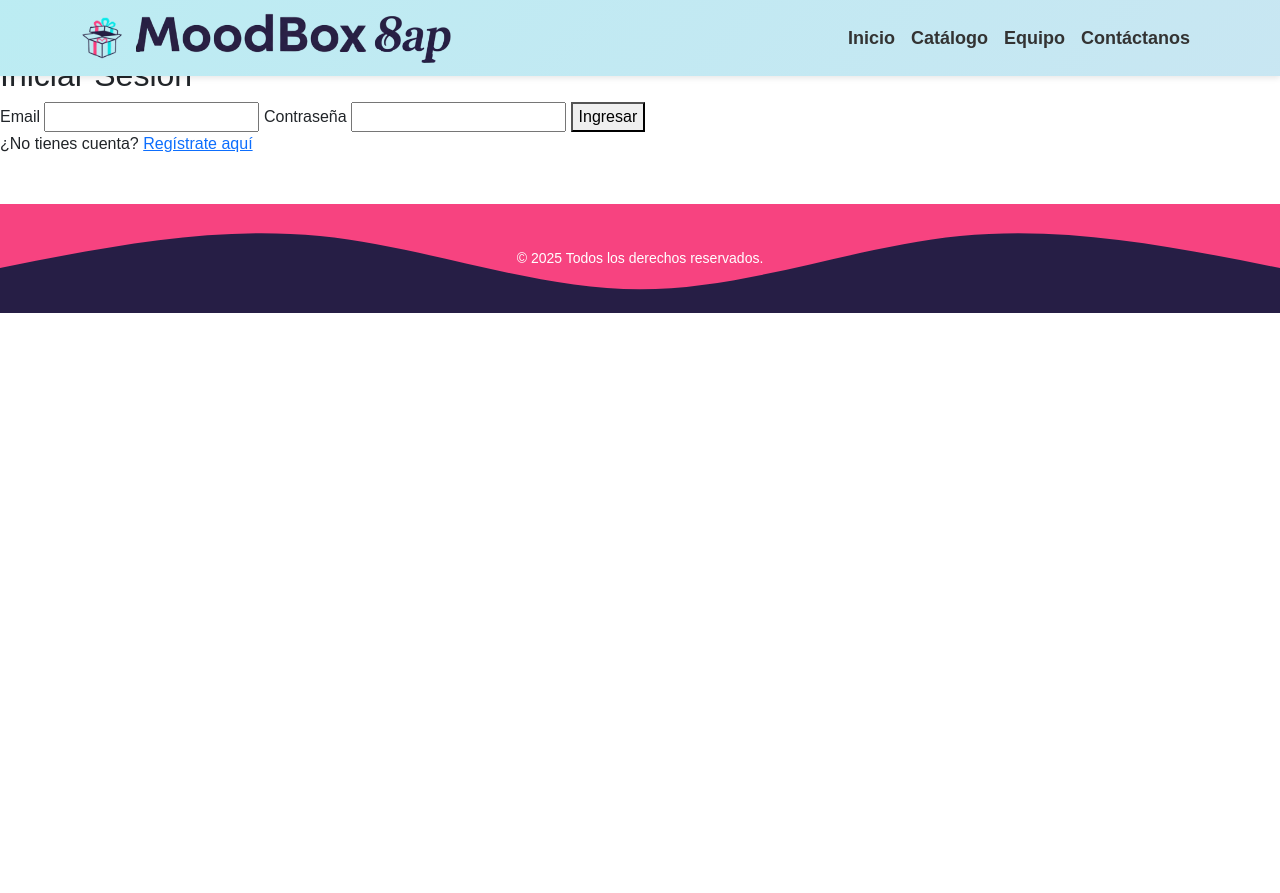
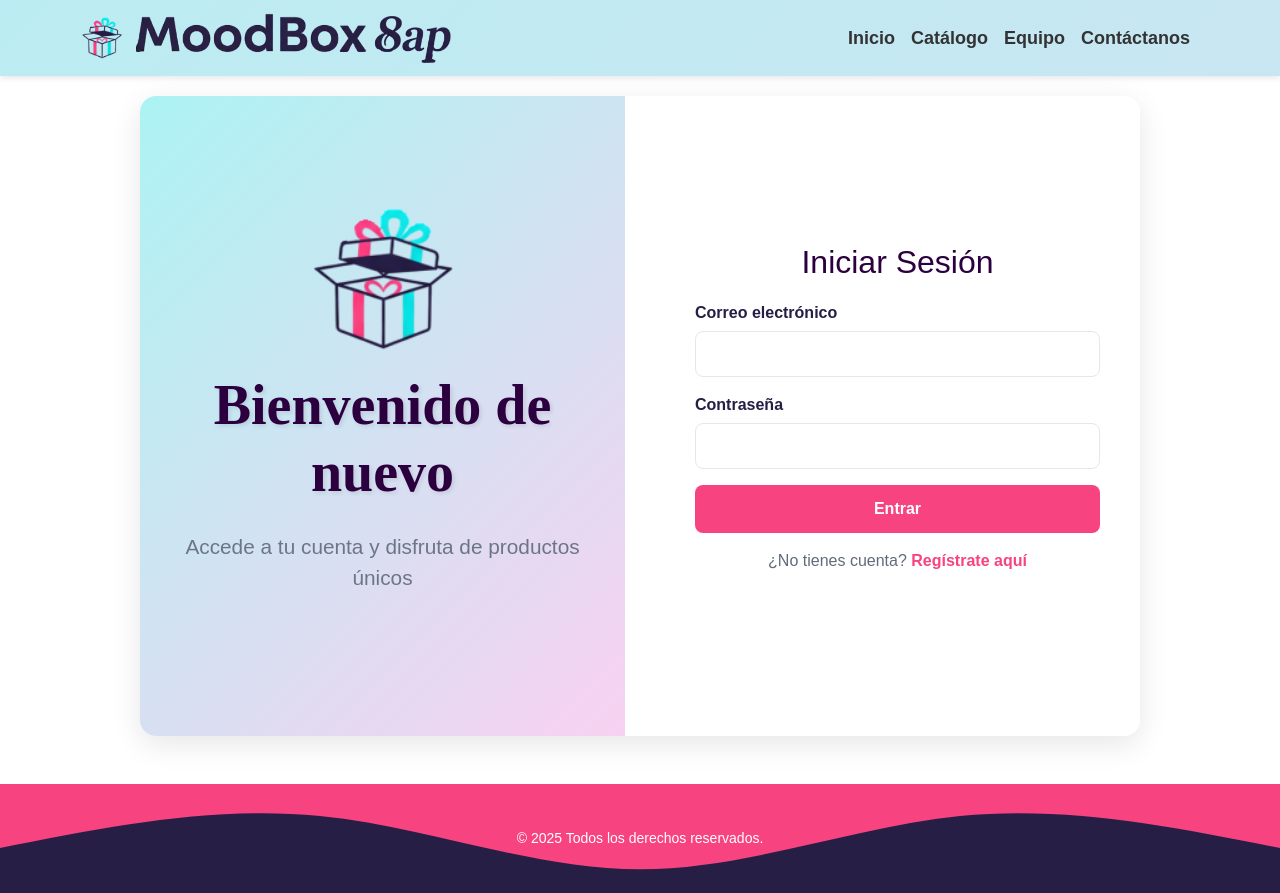
Before and after one commit to PipeAlf/MoodBox8AP, a website: page login.html in a window 1280 px wide. Before the commit the page ends 800 px from the top, so only its background shows below. Drawn offline with nearby package versions, Linux system fonts and the light colour scheme; a web font is replaced by a local one.

Commit message:
Tarea 10

```diff
--- a/assets/css/login_style.css
+++ b/assets/css/login_style.css
@@ -1,44 +1,51 @@
 .contenedor-login {
   display: grid;
   grid-template-columns: 1fr 1fr;
-  min-height: 90vh;
+  min-height: 80vh;
   max-width: 1000px;
-  margin: 0 auto;
+  margin: 40px auto;
   background: #fff;
-  border-radius: 12px;
+  border-radius: 16px;
   overflow: hidden;
-  box-shadow: 0 6px 20px rgba(0,0,0,0.1);
+  box-shadow: 0 8px 30px rgba(0,0,0,0.1);
+    gap: 30px;
 }
 
-/* Hero lateral */
+/* --- Hero lateral --- */
 .hero-login {
-  background: linear-gradient(135deg, #08E2E3, #261E45);
-  color: #fff;
+  background: linear-gradient(135deg, #acf3f3, #f8d1f1); /* tonos suaves que combinan */
+  color: #2C003E;
   padding: 40px;
   display: flex;
   flex-direction: column;
   justify-content: center;
-  align-items: flex-start;
+  align-items: center;
+  text-align: center;
 }
 
-.hero-login .hero-logo {
-  width: 120px;
+.hero-logo {
+  width: 140px;
   margin-bottom: 20px;
+
+
 }
 
 .hero-title {
   font-size: 2rem;
   font-weight: 700;
-  margin-bottom: 10px;
+  margin-bottom: 12px;
 }
 
 .hero-subtitle {
   font-size: 1.1rem;
+  color: #261E45;
   opacity: 0.9;
+  max-width: 280px;
 }
 
-/* Card formulario */
+/* --- Formulario --- */
 .card-form {
+  background: #fff;  /* mantiene fondo blanco */
   padding: 40px;
   display: flex;
   flex-direction: column;
@@ -46,38 +53,75 @@
 }
 
 .card-form h2 {
+  text-align: center;
+  margin-bottom: 20px;
+  color: #2C003E;
+}
+
+.campo {
+  margin-bottom: 16px;
+}
+
+.campo label {
+  display: block;
+  font-weight: 600;
+  margin-bottom: 6px;
   color: #261E45;
-  margin-bottom: 20px;
+}
+
+.campo input {
+  width: 100%;
+  padding: 10px;
+  border: 1px solid #e6e6ef;
+  border-radius: 8px;
+  outline: none;
+}
+
+.campo input:focus {
+  border-color: #08E2E3;
+  box-shadow: 0 0 0 4px rgba(8, 226, 227, 0.1);
 }
 
 .card-form .btn {
-  background-color: #F74380;
+  background-color: #F74380 !important;
+  color: #fff !important;
+  padding: 12px;
+  width: 100%;
   border: none;
-  font-weight: 600;
-  color: #fff;
-  padding: 10px;
   border-radius: 8px;
-  width: 100%;
-  margin-top: 10px;
+  font-weight: 700;
+  cursor: pointer;
+  transition: background-color 0.3s ease;
 }
 
-.card-form a {
-  color: #08E2E3;
-  font-weight: 600;
+.card-form .btn:hover {
+  background-color: #08E2E3 !important;
+  color: #261E45 !important;
+}
+
+.texto-secundario {
+  text-align: center;
+  margin-top: 16px;
+  color: #616b7a;
+}
+
+.texto-secundario a {
+  color: #F74380;
+  font-weight: 700;
   text-decoration: none;
 }
 
-.card-form a:hover {
+.texto-secundario a:hover {
   text-decoration: underline;
 }
 
-/* Responsive */
+/* --- Responsive --- */
 @media (max-width: 768px) {
   .contenedor-login {
     grid-template-columns: 1fr;
   }
+
   .hero-login {
-    align-items: center;
-    text-align: center;
+    padding: 30px;
   }
 }
--- a/assets/css/register_style.css
+++ b/assets/css/register_style.css
@@ -1,44 +1,49 @@
 .contenedor-login {
   display: grid;
   grid-template-columns: 1fr 1fr;
-  min-height: 90vh;
+  min-height: 80vh;
   max-width: 1000px;
-  margin: 0 auto;
+  margin: 40px auto;
   background: #fff;
-  border-radius: 12px;
+  border-radius: 16px;
   overflow: hidden;
-  box-shadow: 0 6px 20px rgba(0,0,0,0.1);
+  box-shadow: 0 8px 30px rgba(0,0,0,0.1);
+  gap: 30px;
 }
 
-/* Hero lateral */
+/* --- Hero lateral --- */
 .hero-login {
-  background: linear-gradient(135deg, #08E2E3, #261E45);
-  color: #fff;
+  background: linear-gradient(135deg, #f8d1f1, #acf3f3);
+  color: #2C003E;
   padding: 40px;
   display: flex;
   flex-direction: column;
   justify-content: center;
-  align-items: flex-start;
+  align-items: center;
+  text-align: center;
 }
 
-.hero-login .hero-logo {
-  width: 120px;
+.hero-logo {
+  width: 140px;
   margin-bottom: 20px;
 }
 
 .hero-title {
   font-size: 2rem;
   font-weight: 700;
-  margin-bottom: 10px;
+  margin-bottom: 12px;
 }
 
 .hero-subtitle {
   font-size: 1.1rem;
+  color: #261E45;
   opacity: 0.9;
+  max-width: 280px;
 }
 
-/* Card formulario */
+/* --- Formulario --- */
 .card-form {
+  background: #fff;
   padding: 40px;
   display: flex;
   flex-direction: column;
@@ -46,38 +51,75 @@
 }
 
 .card-form h2 {
+  text-align: center;
+  margin-bottom: 20px;
+  color: #2C003E;
+}
+
+.campo {
+  margin-bottom: 16px;
+}
+
+.campo label {
+  display: block;
+  font-weight: 600;
+  margin-bottom: 6px;
   color: #261E45;
-  margin-bottom: 20px;
+}
+
+.campo input {
+  width: 100%;
+  padding: 10px;
+  border: 1px solid #e6e6ef;
+  border-radius: 8px;
+  outline: none;
+}
+
+.campo input:focus {
+  border-color: #08E2E3;
+  box-shadow: 0 0 0 4px rgba(8, 226, 227, 0.1);
 }
 
 .card-form .btn {
-  background-color: #F74380;
+  background-color: #F74380 !important;
+  color: #fff !important;
+  padding: 12px;
+  width: 100%;
   border: none;
-  font-weight: 600;
-  color: #fff;
-  padding: 10px;
   border-radius: 8px;
-  width: 100%;
-  margin-top: 10px;
+  font-weight: 700;
+  cursor: pointer;
+  transition: background-color 0.3s ease;
 }
 
-.card-form a {
-  color: #08E2E3;
-  font-weight: 600;
+.card-form .btn:hover {
+  background-color: #08E2E3 !important;
+  color: #261E45 !important;
+}
+
+.texto-secundario {
+  text-align: center;
+  margin-top: 16px;
+  color: #616b7a;
+}
+
+.texto-secundario a {
+  color: #F74380;
+  font-weight: 700;
   text-decoration: none;
 }
 
-.card-form a:hover {
+.texto-secundario a:hover {
   text-decoration: underline;
 }
 
-/* Responsive */
+/* --- Responsive --- */
 @media (max-width: 768px) {
   .contenedor-login {
     grid-template-columns: 1fr;
   }
+
   .hero-login {
-    align-items: center;
-    text-align: center;
+    padding: 30px;
   }
 }
--- a/login.html
+++ b/login.html
@@ -43,24 +43,34 @@
     </nav>
 
 
-    <div class="auth-container">
-      <!-- LOGIN -->
-      <div id="loginForm" class="auth-box active">
-        <h2>Iniciar Sesión</h2>
-        <form>
-          <label>Email</label>
-          <input type="email" id="loginEmail" required />
-          <label>Contraseña</label>
-          <input type="password" id="loginPassword" required />
-          <button type="button" id="btnLogin">Ingresar</button>
-        </form>
-        <p class="switch-msg">
-          ¿No tienes cuenta?
-          <a href="./register.html">Regístrate aquí</a>
-        </p>
+    <main class="contenedor-login">
+  <!-- Hero lateral -->
+  <div class="hero-login">
+    <img src="./assets/imagenes/Cajita.png" alt="MoodBox" class="hero-logo">
+    <h1 class="hero-title">Bienvenido de nuevo</h1>
+    <p class="hero-subtitle">Accede a tu cuenta y disfruta de productos únicos</p>
+  </div>
+
+  <!-- Formulario -->
+  <div class="card-form">
+    <h2>Iniciar Sesión</h2>
+    <form id="loginForm">
+      <div class="campo">
+        <label for="loginEmail">Correo electrónico</label>
+        <input type="email" id="loginEmail" required>
       </div>
-
-    </div>
+      <div class="campo">
+        <label for="loginPassword">Contraseña</label>
+        <input type="password" id="loginPassword" required>
+      </div>
+      <button type="submit" class="btn">Entrar</button>
+    </form>
+    <p class="texto-secundario">
+      ¿No tienes cuenta?
+      <a href="register.html">Regístrate aquí</a>
+    </p>
+  </div>
+</main>
 
 
       <!-- Footer -->
```
Also changed, not shown: register.html (+7 -13 lines).
